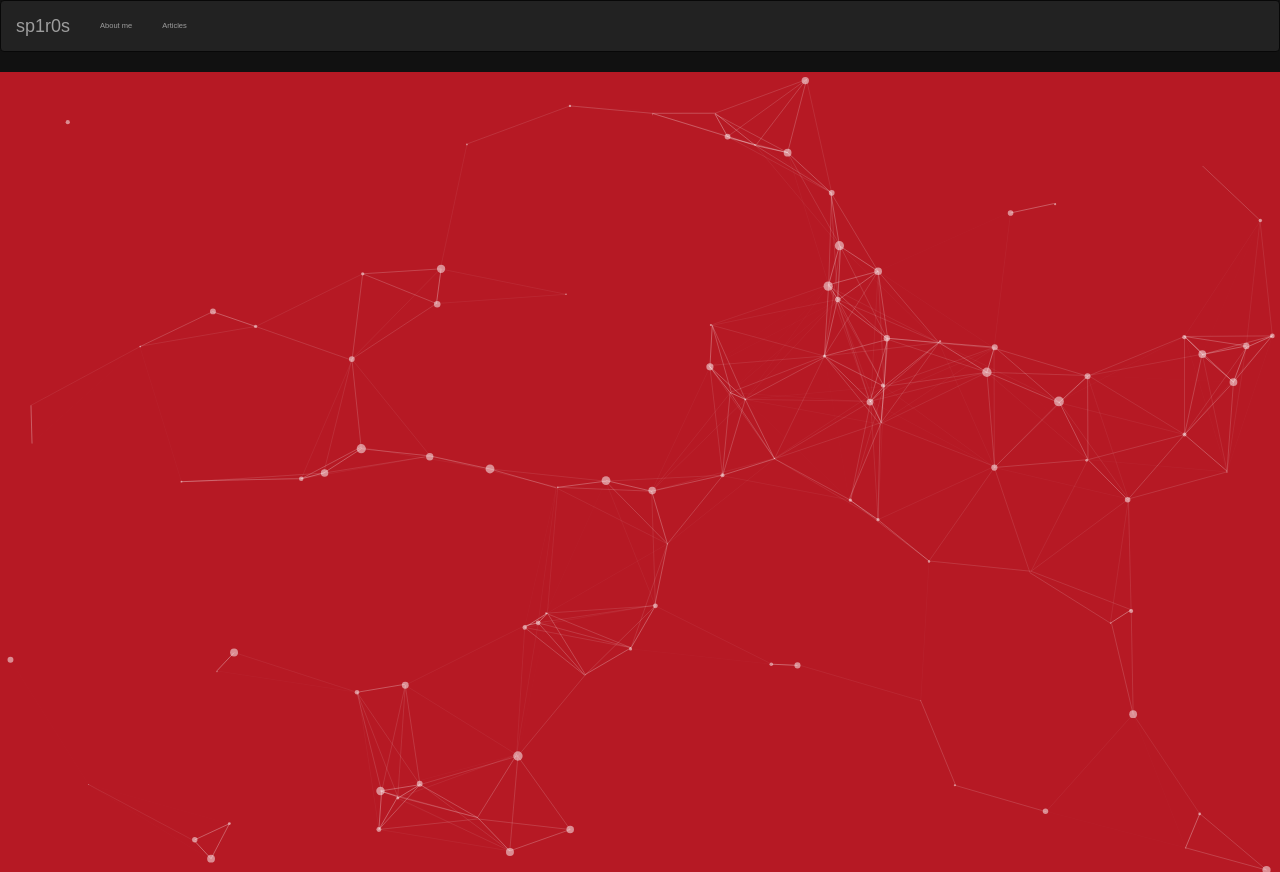
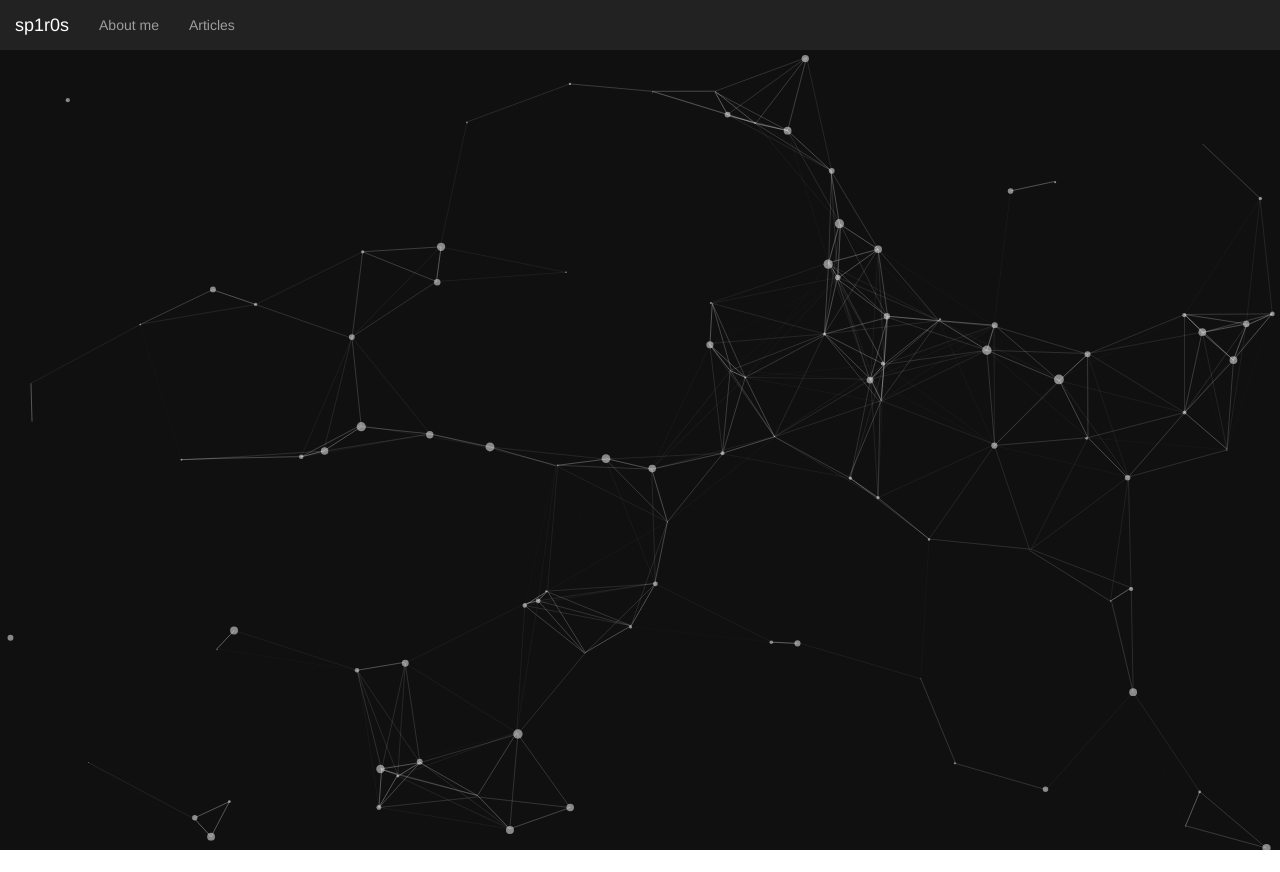
Before and after one commit to sp1r0s/sp1r0s.github.io, a plain HTML site: page index.html in a window 1280 px wide. After the commit the page ends 800 px from the top, so only its background shows below. Drawn offline with Linux system fonts and the light colour scheme.

Commit message:
Improved style

```diff
--- a/css/main.css
+++ b/css/main.css
@@ -1,32 +1,22 @@
-/* ---- base ---- */
-
-html,body{
-	width:100%;
-	height:100%;
-	background:#111;
+/* ---- main ---- */
+ body {
+    width: 100%;
+    height: 100%;
 }
 
-html{
-  -webkit-tap-highlight-color: rgba(0, 0, 0, 0);
-}
-
-body{
-  font:normal 75% Arial, Helvetica, sans-serif;
-}
-
-canvas{
-  display:block;
-  vertical-align:bottom;
+/* overwrite the bootstrap values */
+.navbar {
+    position: relative;
+    min-height: 50px;
+    border-radius: 0px;
+    margin-bottom: 0px;
+    border: 0px solid transparent;
 }
 
 /* ---- particles.js container ---- */
-
 #particles-js{
-  width: 100%;
-  height: 100%;
-  background-color: #b61924;
-  background-image: url('');
-  background-size: cover;
-  background-position: 50% 50%;
-  background-repeat: no-repeat;
+    background-color: #101010;
+    position: fixed;
+    width: 100%;
+    height: 100%;
 }
--- a/index.html
+++ b/index.html
@@ -8,9 +8,7 @@
     <link rel="stylesheet" href="css/main.css"/>
 </head>
 <body>
-
 <nav class="navbar navbar-inverse">
-
     <div class="container-fluid">
         <!-- Brand and toggle get grouped for better mobile display -->
         <div class="navbar-header">
@@ -23,15 +21,16 @@
         <!-- Collect the nav links, forms, and other content for toggling -->
         <div class="collapse navbar-collapse" id="bs-example-navbar-collapse-9">
             <ul class="nav navbar-nav">
-                <li class><a href="about">About me</a></li>
-                <li><a href="articles">Articles</a></li>
+                <li class><a href="#">About me</a></li>
+                <li><a href="#">Articles</a></li>
             </ul>
         </div><!-- /.navbar-collapse -->
     </div><!-- /.container-fluid -->
-
 </nav>
 <div id="particles-js"></div>
+<!--Load scripts-->
 <script src="js/particles/particles.min.js"></script>
 <script src="js/particles/animate.js"></script>
+<!--/scripts -->
 </body>
 </html>
```
Also changed, not shown: articles/index.html (deleted, +0 -14 lines), pages/index.html (renamed from about/index.html).
